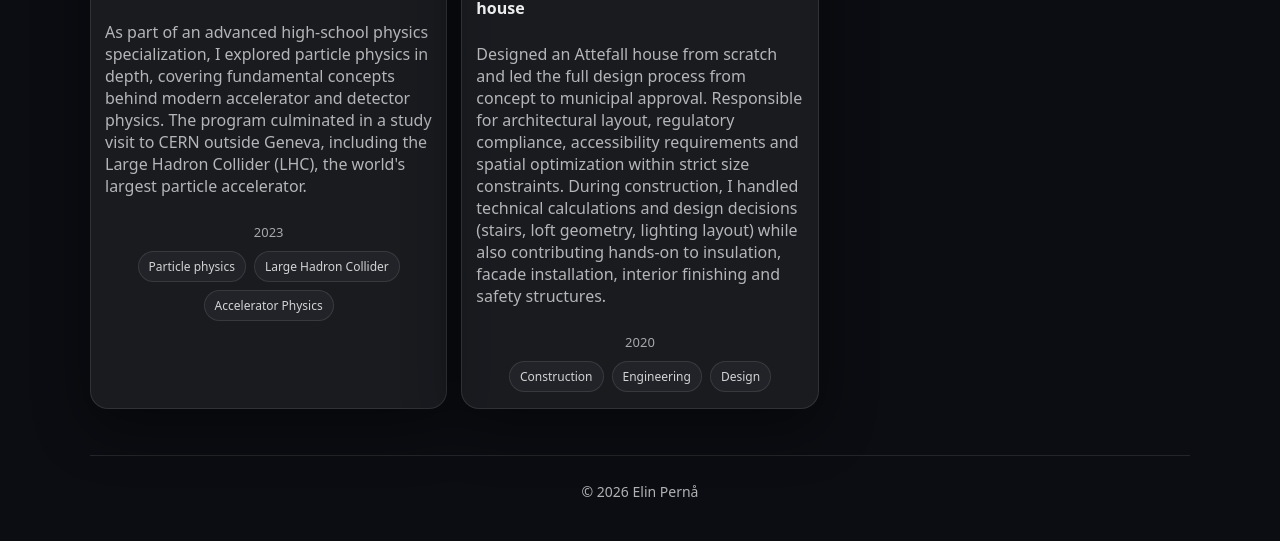
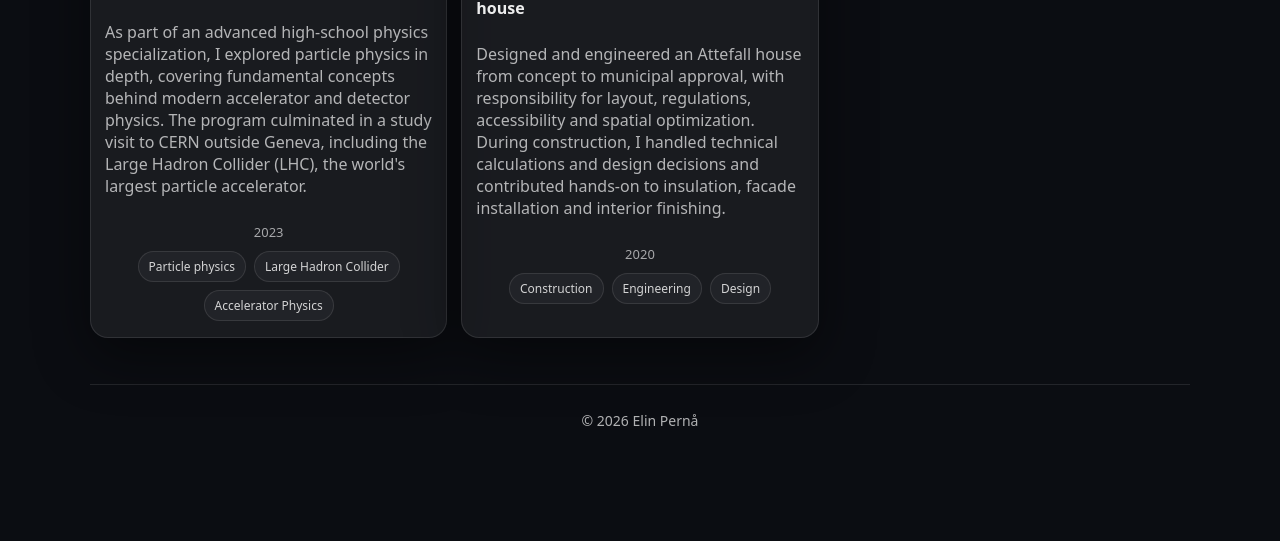
Before and after one commit to elinperna/portfolio, a plain HTML site: page projects.html in a window 1280 px wide. Shown: the part 2381-2922 px from the top of the page. After the commit the page ends 2851 px from the top, so only its background shows below. Drawn offline with Linux system fonts and the light colour scheme.

Commit message:
Update projects.html

```diff
--- a/projects.html
+++ b/projects.html
@@ -278,13 +278,10 @@
           <div class="card-body">
             <h3>Design & Construction of a Attefall house</h3>
             <p class="muted">
-              Designed an Attefall house from scratch and led the full design process
-              from concept to municipal approval. Responsible for architectural layout,
-              regulatory compliance, accessibility requirements and spatial optimization
-              within strict size constraints. During construction, I handled technical
-              calculations and design decisions (stairs, loft geometry, lighting layout)
-              while also contributing hands-on to insulation, facade installation, interior
-              finishing and safety structures.
+              Designed and engineered an Attefall house from concept to municipal approval, with
+              responsibility for layout, regulations, accessibility and spatial optimization.
+              During construction, I handled technical calculations and design decisions and
+              contributed hands-on to insulation, facade installation and interior finishing.
             </p>
 
             <div class="meta">
```
